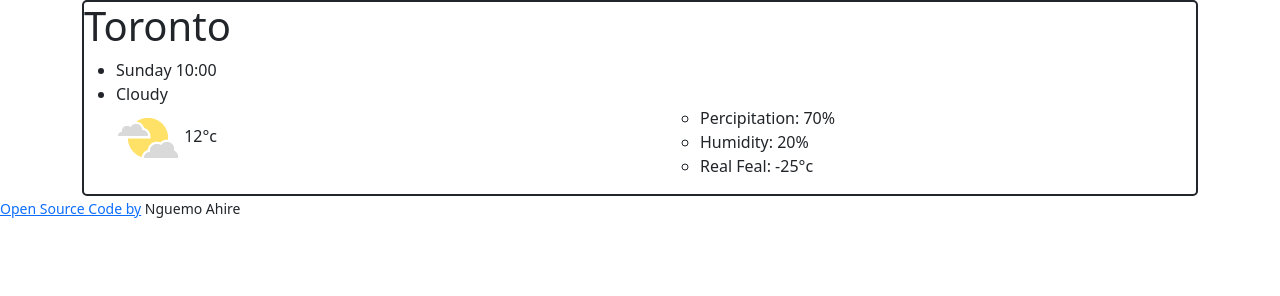
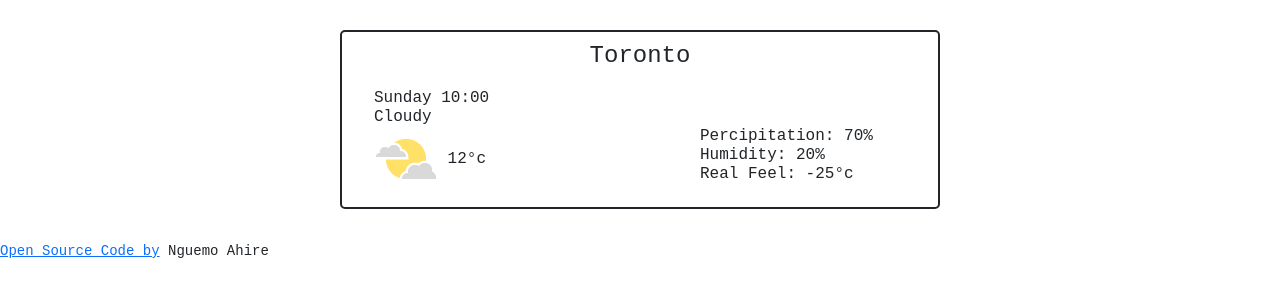
Before and after one commit to Nguemo1123/Weather-App-Search-Engine, a plain HTML site: page index.html in a window 1280 px wide. Drawn offline with nearby package versions, Linux system fonts and the light colour scheme.

Commit message:
Added styling to html elements

```diff
--- a/index.html
+++ b/index.html
@@ -32,7 +32,7 @@
           <ul>
             <li>Percipitation: 70%</li>
             <li>Humidity: 20%</li>
-            <li>Real Feal: -25°c</li>
+            <li>Real Feel: -25°c</li>
           </ul>
         </div>
       </ul>
--- a/src/style.css
+++ b/src/style.css
@@ -1,4 +1,23 @@
+body {
+  font-family: monospace;
+}
+
+h1 {
+  text-align: center;
+  font-size: 24px;
+  padding: 10px;
+}
+li {
+  list-style: none;
+  display: block;
+  line-height: 19px;
+  margin: 0;
+  padding: 0;
+}
+
 .weather-app {
   border: 2px solid;
   border-radius: 5px;
+  max-width: 600px;
+  margin: 30px auto;
 }
```
